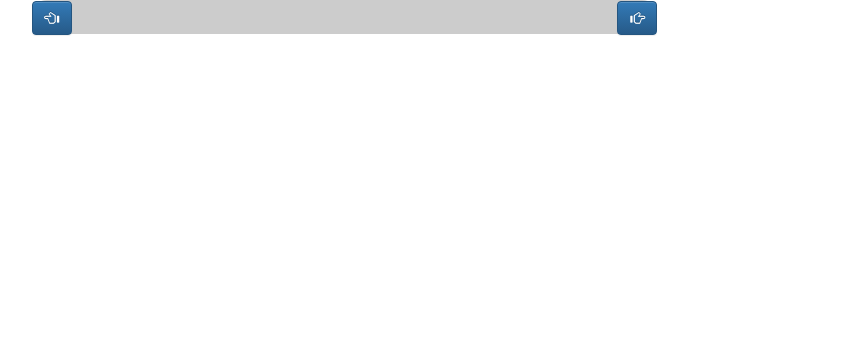
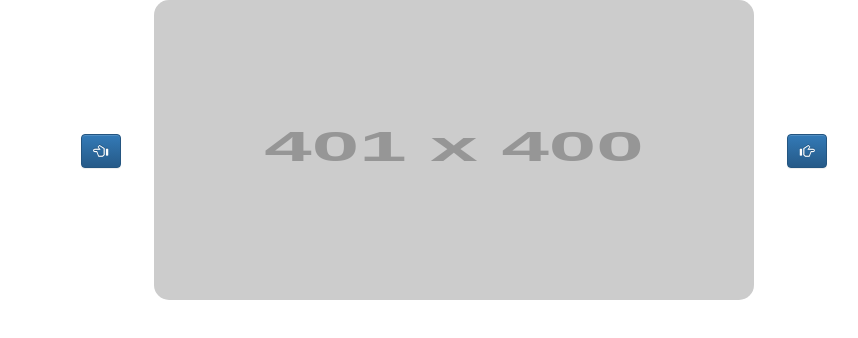
Before and after one commit to NickSugar/KnuthEcommerce, a plain HTML site: page public/index.html in a window 1280 px wide. Shown: the whole page, without its empty margins (186-1044 px from the left). Drawn offline with nearby package versions, Linux system fonts and the light colour scheme; placeholder pictures from the web are drawn by us.

Commit message:
swapped to using arrt(src)

```diff
--- a/public/index.html
+++ b/public/index.html
@@ -16,11 +16,10 @@
     <section class="row">
       <div class="col-sm-2 col-md-2 col-lg-2">
       </div>
-      <div class="container col-sm-6 col-md-6 col-lg-6">
-        <section class="carousel" width="600px" height="300px">
-          <button class="btn btn-primary leftCarousel glyphicon glyphicon-hand-left" type="button"></button>
-          <button class="btn btn-primary rightCarousel glyphicon glyphicon-hand-right" type="button"></button>
-        </section>
+      <div class="flexCon container col-sm-8 col-md-8 col-lg-8">
+        <button class="btn btn-primary leftCarousel glyphicon glyphicon-hand-left" type="button"></button>
+        <img class="carousel img-responsive">
+        <button class="btn btn-primary rightCarousel glyphicon glyphicon-hand-right" type="button"></button>
       </div>
       <div class="col-sm-2 col-md-2 col-lg-2">
       </div>
--- a/public/scripts/app.js
+++ b/public/scripts/app.js
@@ -1,21 +1,21 @@
 $(document).ready(function () {
 
   var productImages = [
-    'url("http://piq.codeus.net/static/media/userpics/piq_32381_400x400.png")',
-    'url("http://placehold.it/401x400")',
-    'url("http://placehold.it/402x400")',
-    'url("http://placehold.it/403x400")',
-    'url("http://placehold.it/404x400")',
-    'url("http://placehold.it/405x400")'
+    "http://placehold.it/400x400",
+    "http://placehold.it/401x400",
+    "http://placehold.it/402x400",
+    "http://placehold.it/403x400",
+    "http://placehold.it/404x400",
+    "http://placehold.it/405x400"
   ]
 
-
+  $('.carousel').attr('src', productImages[0])
   var scroll = setInterval(carouselRight, 5000)
 
   function carouselRight () {
     var firstImage = productImages.shift()
     productImages.push(firstImage)
-    $('.carousel').css('background-image', productImages[0])
+    $('.carousel').attr('src', productImages[0])
   }
   $('.rightCarousel').on('click', function(){
     clearInterval(scroll);
@@ -26,7 +26,7 @@ $(document).ready(function () {
   function carouselLeft () {
     var firstImage = productImages.pop()
     productImages.unshift(firstImage)
-    $('.carousel').css('background-image', productImages[0])
+    $('.carousel').attr('src', productImages[0])
   }
   $('.leftCarousel').on('click', function () {
     clearInterval(scroll);
--- a/public/style/main.css
+++ b/public/style/main.css
@@ -1,13 +1,11 @@
-.carousel {
+.flexCon {
   display: flex;
   align-items: center;
-  justify-content: space-between;
-
-  border-radius: 15px;
-  background-image: url('http://placehold.it/400x200');
+  justify-content: space-around;
 }
 
-.selCon {
-  height: 50%;
-  width: auto;
+.carousel {
+  height: 300px;
+  width: 600px;
+  border-radius: 15px;
 }
```
